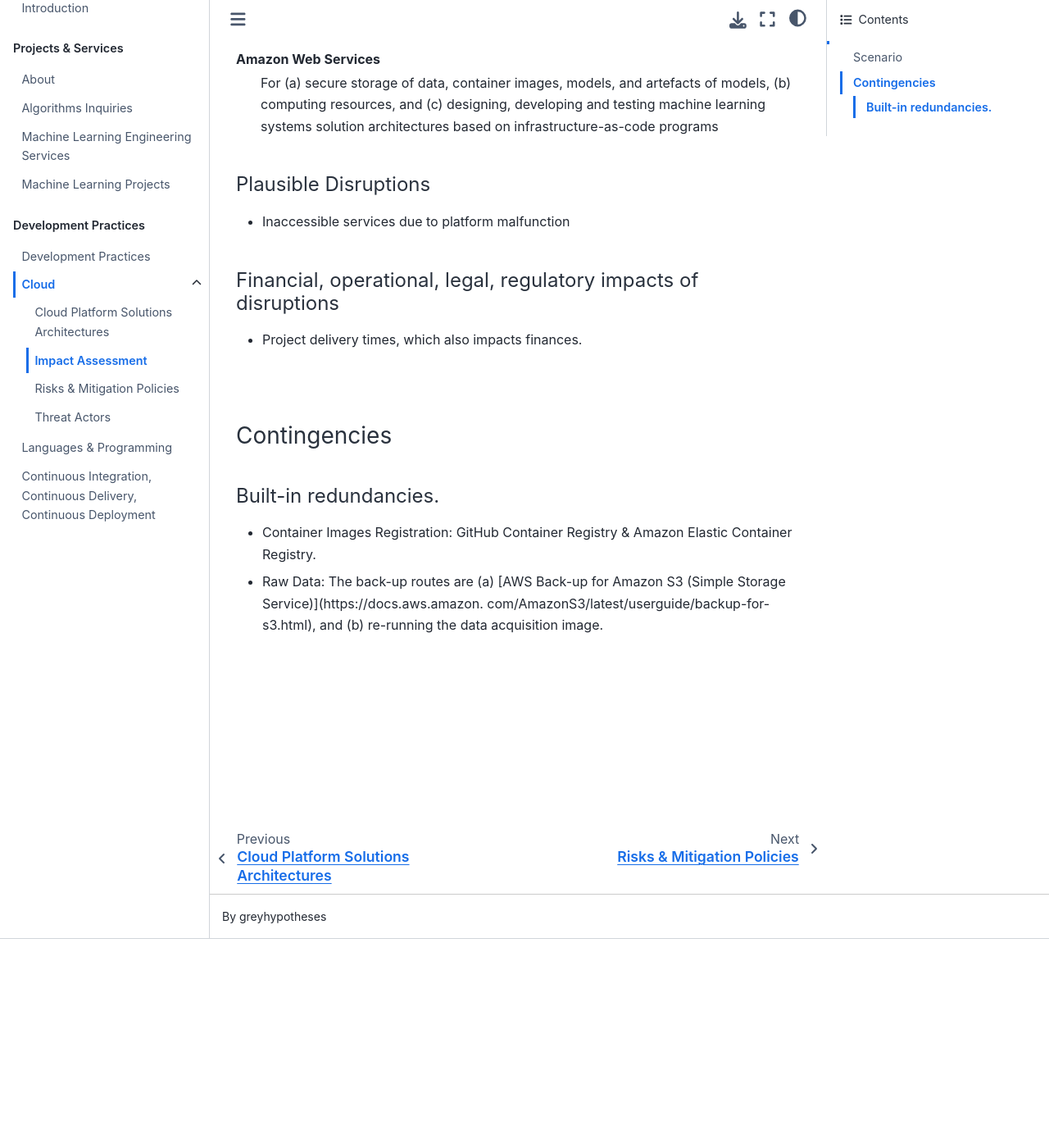
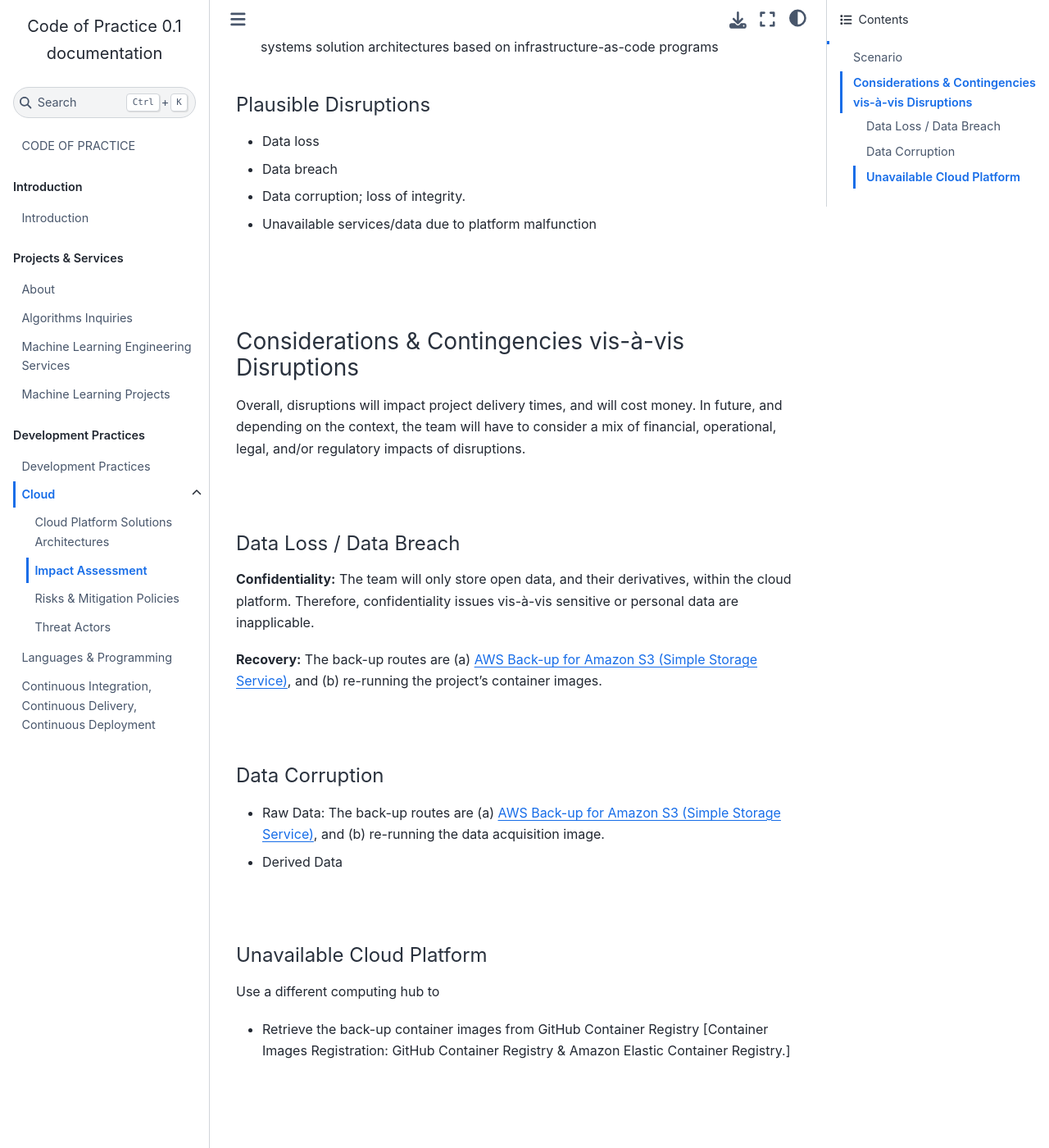
Before and after one commit to thereferences/practice, a Sphinx documentation site: the page built from docs/source/development/cloud/impact.md, in a window 1280 px wide and 1400 px high, scrolled down 1777 px. Shown: the whole window at 82% size. Built offline with Sphinx 7.4.7 and the Sphinx Book theme 1.1.4, drawn with Linux system fonts in a browser that asks for light colours; before the commit the page ends 2922 px from its top, so only the background shows below that; some of the changed text lies outside the part shown.

Commit message:
Update docs/source/development/cloud/impact.md

```diff
--- a/docs/source/development/cloud/impact.md
+++ b/docs/source/development/cloud/impact.md
@@ -38,8 +38,11 @@ The design, development, and delivery of a machine learning product that will fo
 #### Design, development, and resources zones
 
 <iframe
-style="overflow:hidden; width:100%; height:500px; border:none;"
+style="overflow:hidden; width:100%; height:330px; border:none;"
 src="../../../../../assets/beforehand.html"></iframe>
+<figure>
+<figcaption>An illustration of a team member's interaction with cloud services</figcaption>
+</figure>
 
 <dl>
     <dt>Local mobile workstations</dt>
@@ -53,20 +56,44 @@ src="../../../../../assets/beforehand.html"></iframe>
 
 #### Plausible Disruptions
 
-* Inaccessible services due to platform malfunction
+* Data loss
+* Data breach
+* Data corruption; loss of integrity.
+* Unavailable services/data due to platform malfunction
 
-#### Financial, operational, legal, regulatory impacts of disruptions
 
-* Project delivery times, which also impacts finances.
+<br>
+<br>
+
+### Considerations & Contingencies vis-à-vis Disruptions
+
+Overall, disruptions will impact project delivery times, and will cost money.  In future, and depending on the context, the
+team will have to consider a mix of financial, operational, legal, and/or regulatory impacts of disruptions.
 
 <br>
 
-### Contingencies
+#### Data Loss / Data Breach
 
-#### Built-in redundancies.
+**Confidentiality:** The team will only store open data, and their derivatives, within the cloud platform.  Therefore,
+confidentiality issues vis-à-vis sensitive or personal data are inapplicable.
 
-* Container Images Registration: GitHub Container Registry & Amazon Elastic Container Registry.
-* Raw Data: The back-up routes are (a) [AWS Back-up for Amazon S3 (Simple Storage Service)](https://docs.aws.amazon.  com/AmazonS3/latest/userguide/backup-for-s3.html), and (b) re-running the data acquisition image.
+**Recovery:** The back-up routes are (a) [AWS Back-up for Amazon S3 (Simple Storage Service)](https://docs.aws.amazon.com/AmazonS3/latest/userguide/backup-for-s3.html), and (b) re-running the project's container images.
+
+<br>
+
+#### Data Corruption
+
+* Raw Data: The back-up routes are (a) [AWS Back-up for Amazon S3 (Simple Storage Service)](https://docs.aws.amazon.com/AmazonS3/latest/userguide/backup-for-s3.html), and (b) re-running the data acquisition image.
+* Derived Data
+
+<br>
+
+#### Unavailable Cloud Platform
+
+Use a different computing hub to
+
+* Retrieve the back-up container images from GitHub Container Registry [Container Images Registration: GitHub Container
+  Registry & Amazon Elastic Container Registry.]
 
 
 <br>
```
